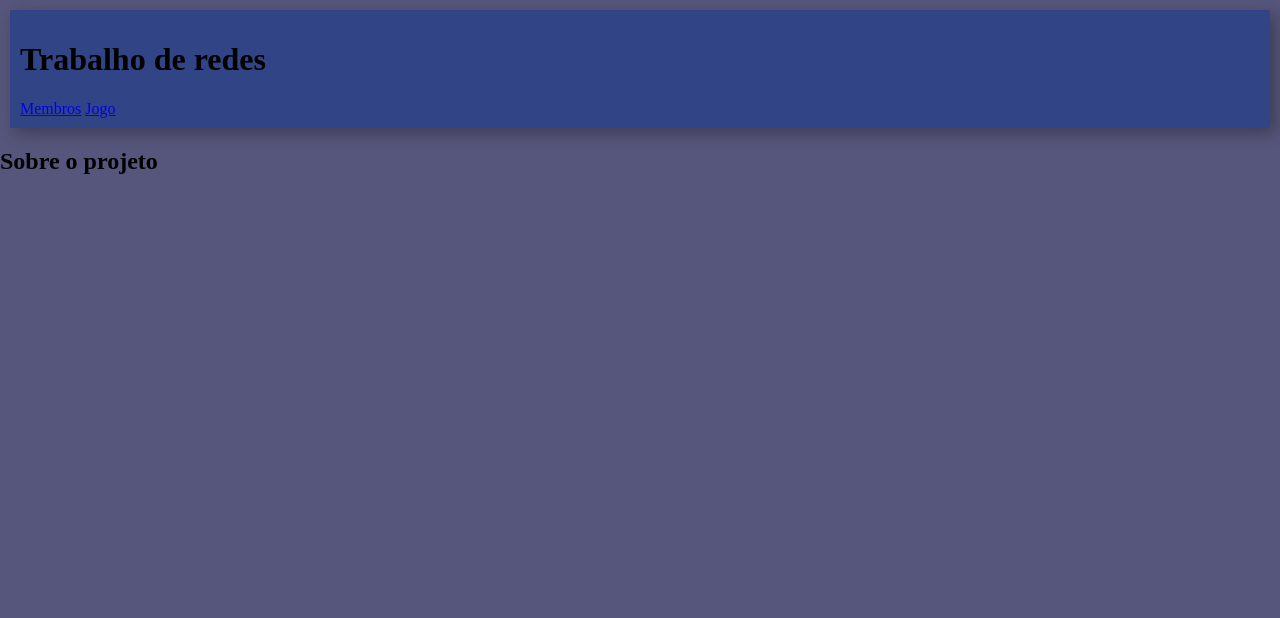
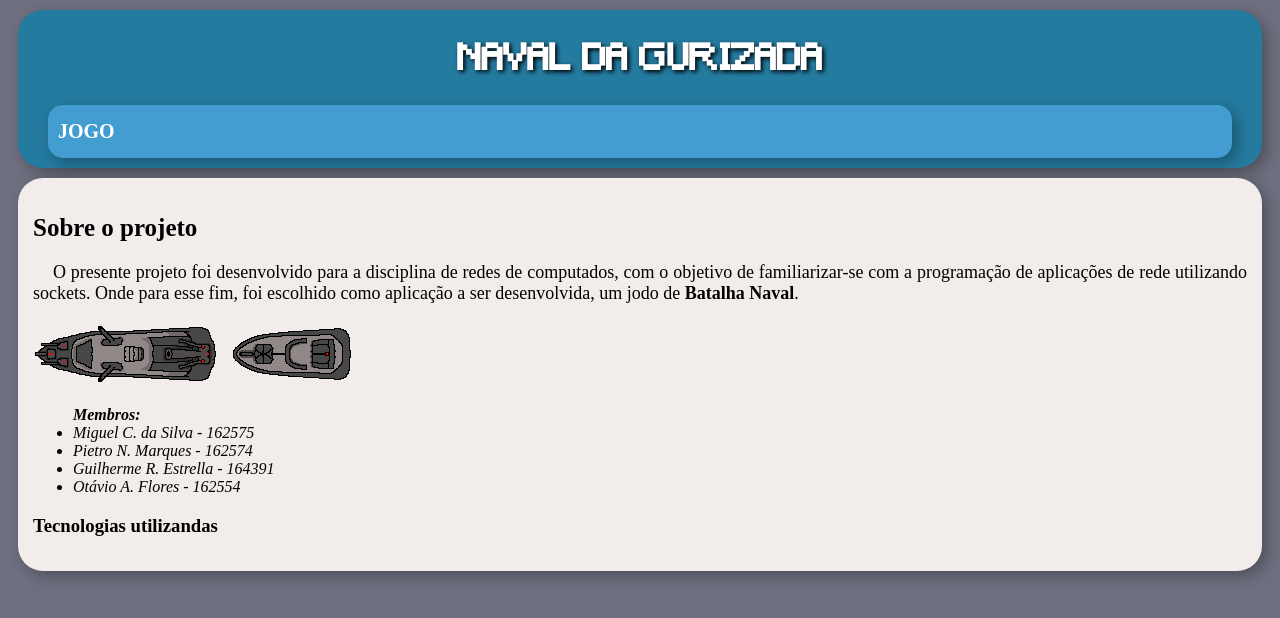
Before and after one commit to pietromarqs/naval_Ecomp, a plain HTML site: page index.html in a window 1280 px wide. Drawn offline with Linux system fonts and the light colour scheme.

Commit message:
pagina inicial

```diff
--- a/index.html
+++ b/index.html
@@ -10,16 +10,29 @@
 </head>
 <body>
     <header>
-         <h1>Trabalho de redes</h1>
+         <h1>NAVAL DA GURIZADA</h1>
         <nav>
-            <a href="pages/membros.html" rel="Membros">Membros</a>
-            <a href="pages/jogo.html" rel="jogo">Jogo</a>
+
+            <a href="pages/jogo.html" rel="jogo">JOGO</a>
+
         </nav>
     </header>
     <main>
        <section>
         <article>
             <h2>Sobre o projeto</h2>
+            <p>O presente projeto foi desenvolvido para a disciplina de redes de computados, com o objetivo de familiarizar-se com a programação de aplicações de rede utilizando sockets. Onde para esse fim, foi escolhido como aplicação a ser desenvolvida, um jodo de <strong>Batalha Naval</strong>. </p>
+
+            <img src="midia/barco3b.png" alt="">
+            <img src="midia/barco 2b.png" alt="">
+
+            <ul><strong><i>Membros:</i></strong>
+                <li><i>Miguel C. da Silva - 162575</i></li>
+                <li><i>Pietro N. Marques - 162574</i></li>
+                <li><i> Guilherme R. Estrella - 164391</i></li>
+                <li><i>Otávio A. Flores - 162554</i></li>
+            </ul>
+            <h3>Tecnologias utilizandas</h3>
         </article>
        </section>
     </main>
--- a/style/style_index.css
+++ b/style/style_index.css
@@ -1,13 +1,64 @@
 @charset "UTF-8";
 
+@font-face {
+  font-family: 'Minecraft';
+  src: url('fonts/Minecraft.ttf') format('truetype');
+}
+
 body {
-   background-color: #0a0840af;
-   margin: 0;
+    background-color: #2d3047b0;
 }
 
 header {
-    background-color: rgba(35, 61, 140, 0.704);
+    background-color: #247BA0;
     padding: 10px;
     margin: 10px;
+    border-radius: 25px;
     box-shadow: 5px 5px 15px rgba(0, 0, 0, 0.3);
 }
+
+header > h1 {
+    font-size: 35px;
+    font-weight: bold;
+    color: white;
+    text-shadow: 2px 2px 4px rgba(0, 0, 0, 10);
+    text-align: center;
+    font-family: 'Minecraft', sans-serif;
+}
+
+header > nav {
+    background-color: #449DD1;
+    border-radius: 15px;
+    margin-left: 20px;
+    margin-right: 20px;
+    box-shadow: 5px 5px 15px rgba(0, 0, 0, 0.3);
+}
+
+header > nav > a {
+    color: white;
+    text-decoration: none;
+    font-size: 20px;
+    font-weight: bolder;
+    margin-top: 5px;
+    margin-bottom: 5px;
+    display: inline-block;
+    padding: 10px;
+}
+
+article {
+    background-color: #F2EDEB;
+    padding: 15px;
+    margin: 10px;
+    box-shadow: 5px 5px 15px rgba(0, 0, 0, 0.3);
+    border-radius: 25px;
+}
+
+article > h2 {
+    font-size: 25px;
+}
+
+article > p {
+    text-align: justify;
+    text-indent: 20px;
+    font-size: 18px
+}
```
Also changed, not shown: myGame/index.html (added, +9 -0 lines), myGame/package.json (added, +17 -0 lines), myGame/src/main.js (added, +11 -0 lines), myGame/vite.config.js (added, +37 -0 lines), game/jogo.js (deleted), midia/barco 2b.png (added), midia/barco3b.png (added), myGame/README.md (added), myGame/public/sprites/bean.png (added), pages/membros.html (deleted), style/fonts/Minecraft.ttf (added), 2 other files.
